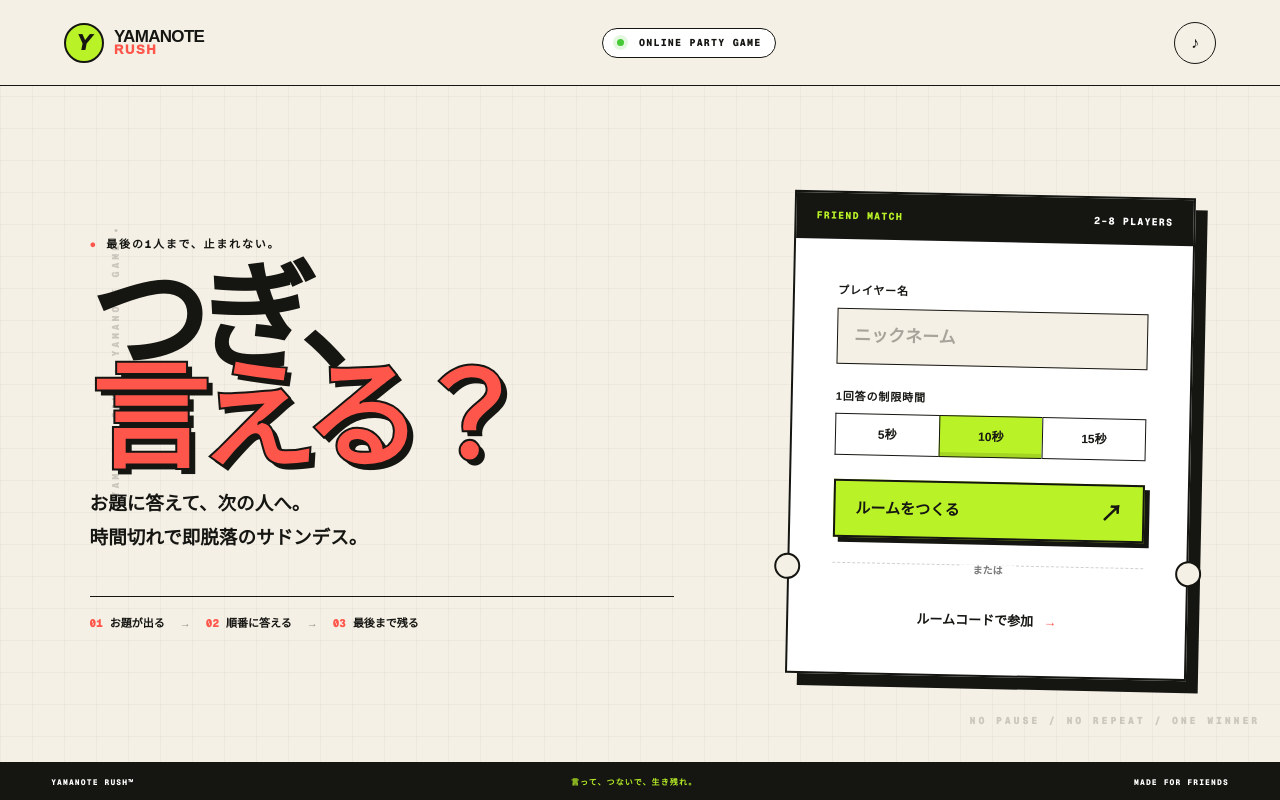
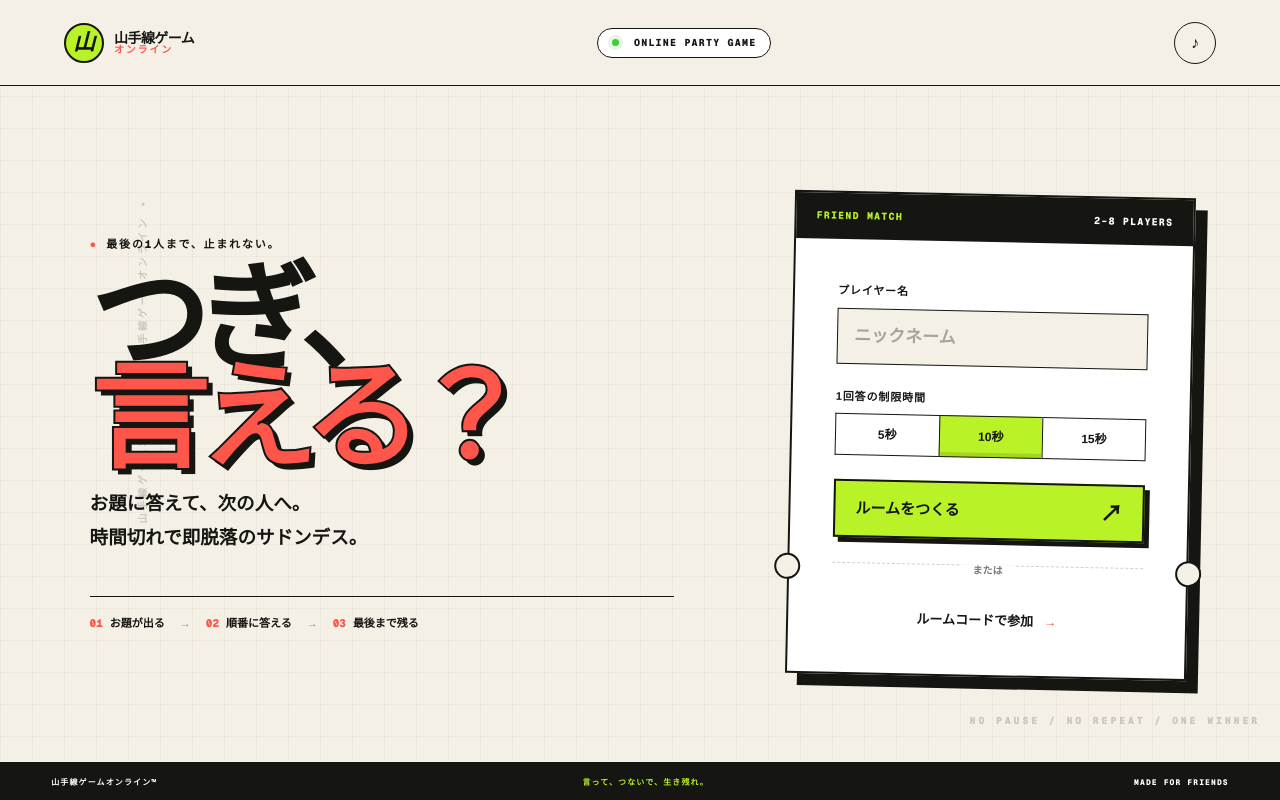
Before and after one commit to theikuma615-code/yamanote-online, a Next.js app: page / in a window 1280 px wide. Built offline with nearby package versions, Linux system fonts and the light colour scheme.

Commit message:
Unify brand as 山手線ゲームオンライン

```diff
--- a/app/game-app.tsx
+++ b/app/game-app.tsx
@@ -153,10 +153,10 @@ export default function GameApp() {
     <main className="app-shell">
       <header className="topbar">
         <button className="brand" onClick={reset} aria-label="ホームへ戻る">
-          <span className="brand-mark">Y</span>
+          <span className="brand-mark">山</span>
           <span>
-            <b>YAMANOTE</b>
-            <em>RUSH</em>
+            <b>山手線ゲーム</b>
+            <em>オンライン</em>
           </span>
         </button>
         <div className="live-pill"><i /> ONLINE PARTY GAME</div>
@@ -228,7 +228,7 @@ export default function GameApp() {
             </div>
             <div className="ticket-cut left" /><div className="ticket-cut right" />
           </div>
-          <div className="decor rail-a">YAMANOTE GAME • YAMANOTE GAME •</div>
+          <div className="decor rail-a">山手線ゲームオンライン • 山手線ゲームオンライン •</div>
           <div className="decor rail-b">NO PAUSE / NO REPEAT / ONE WINNER</div>
         </section>
       )}
@@ -414,7 +414,7 @@ export default function GameApp() {
       )}
 
       <footer>
-        <span>YAMANOTE RUSH™</span>
+        <span>山手線ゲームオンライン™</span>
         <span>言って、つないで、生き残れ。</span>
         <span>MADE FOR FRIENDS</span>
       </footer>
--- a/app/globals.css
+++ b/app/globals.css
@@ -70,9 +70,9 @@ button:disabled { cursor: not-allowed; opacity: 0.45; transform: none !important
   font-style: italic;
 }
 
-.brand b, .brand em { display: block; line-height: 0.86; letter-spacing: -0.04em; }
-.brand b { font-size: 17px; }
-.brand em { color: var(--red); font-size: 13px; font-style: normal; font-weight: 950; letter-spacing: 0.12em; }
+.brand b, .brand em { display: block; line-height: 1; }
+.brand b { font-size: 14px; letter-spacing: -0.04em; }
+.brand em { color: var(--red); font-size: 10px; font-style: normal; font-weight: 950; letter-spacing: 0.18em; }
 
 .live-pill, .sudden-pill {
   border: 1px solid var(--ink);
--- a/app/layout.tsx
+++ b/app/layout.tsx
@@ -13,7 +13,7 @@ const geistMono = Geist_Mono({
 });
 
 export const metadata: Metadata = {
-  title: "YAMANOTE RUSH｜山手線ゲームオンライン",
+  title: "山手線ゲームオンライン",
   description:
     "お題に答えて、時間切れで脱落。最後の1人まで続くオンライン山手線ゲーム。",
 };
--- a/package.json
+++ b/package.json
@@ -1,5 +1,5 @@
 {
-  "name": "yamanote-rush",
+  "name": "yamanote-game-online",
   "version": "0.1.0",
   "private": true,
   "engines": {
```
Also changed, not shown: 1 other file (tests, documents, lock files or other folders).
